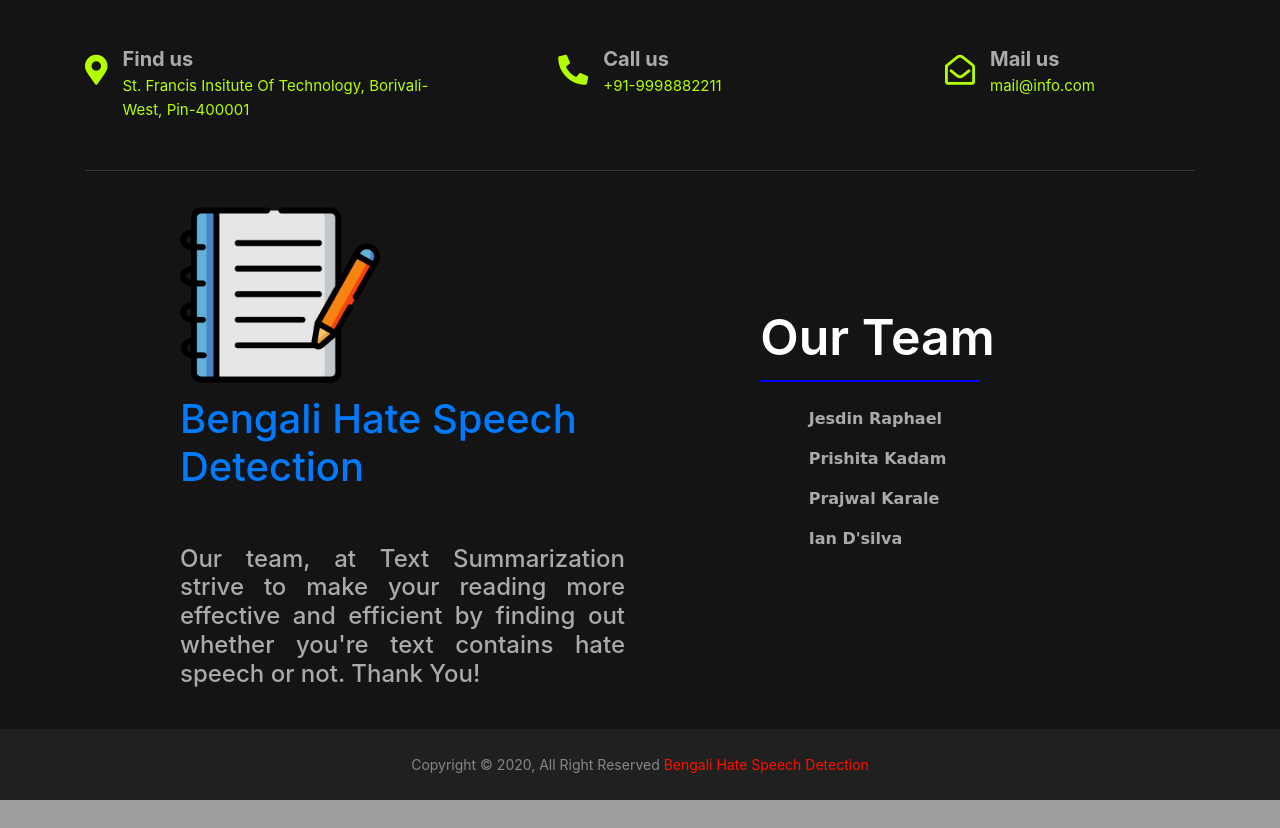
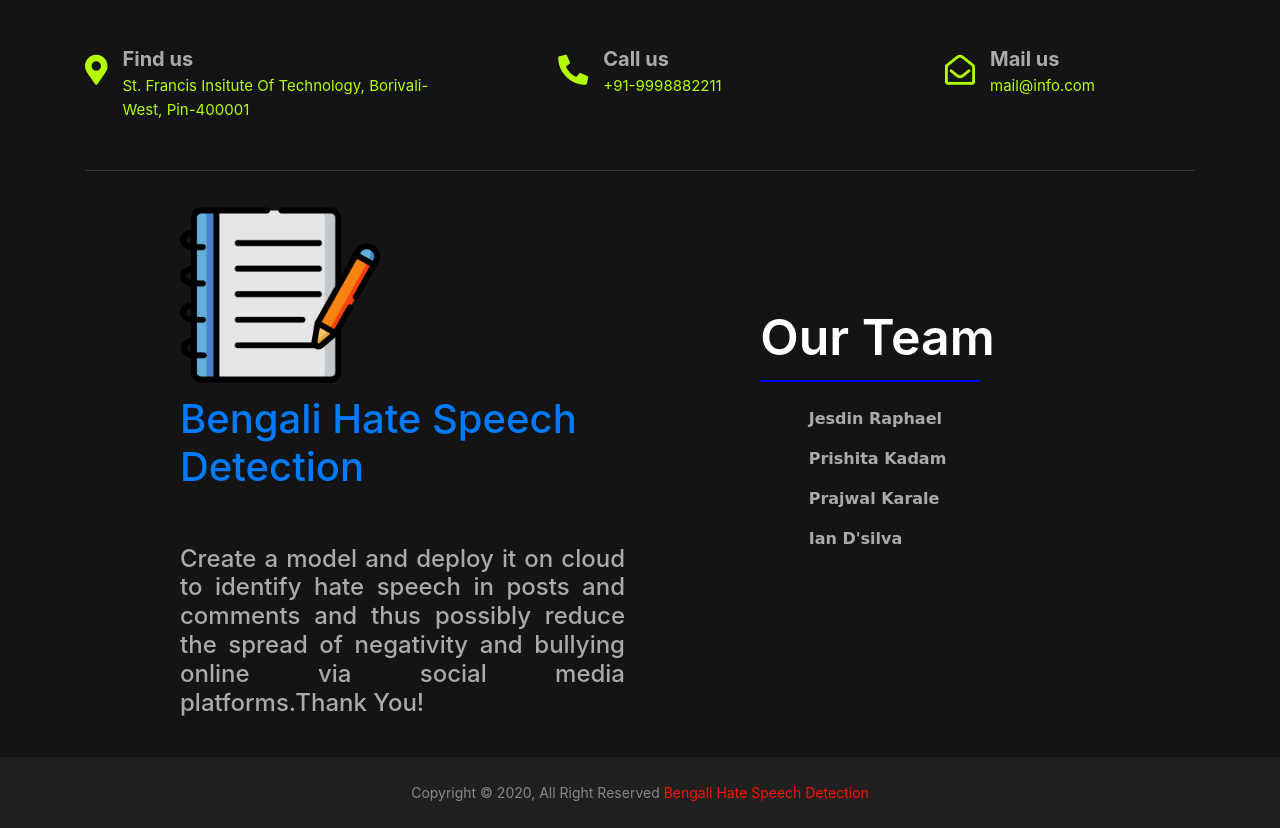
Before and after one commit to jesdin/Hate-Speech-Detector, a Flask app: template templates/detection.html in a window 1280 px wide. Shown: the part 1182-2010 px from the top of the page. Before the commit the page ends 1982 px from the top, so only its background shows below. Run offline with Flask 2, Linux system fonts and the light colour scheme; the template is opened without the code that fills it, so the values that code supplies are empty; parts of the project's set-up code (start-up, migrations or seed data) failed here and were passed over; some libraries are stand-ins or nearby versions.

Commit message:
Text Update

```diff
--- a/templates/detection.html
+++ b/templates/detection.html
@@ -194,8 +194,7 @@
                 </div>
                 <div class="footer-text" id="col">
                   <p>
-                    <h4>Our team, at Text Summarization strive to make your reading more effective and efficient by
-                      finding out whether you're text contains hate speech or not. Thank You!</h4>
+                    <h4>Create a model and deploy it on cloud to identify hate speech in posts and comments and thus possibly reduce the spread of negativity and bullying online via social media platforms.Thank You!</h4>
                   </p>
                 </div>
               </div>
```
